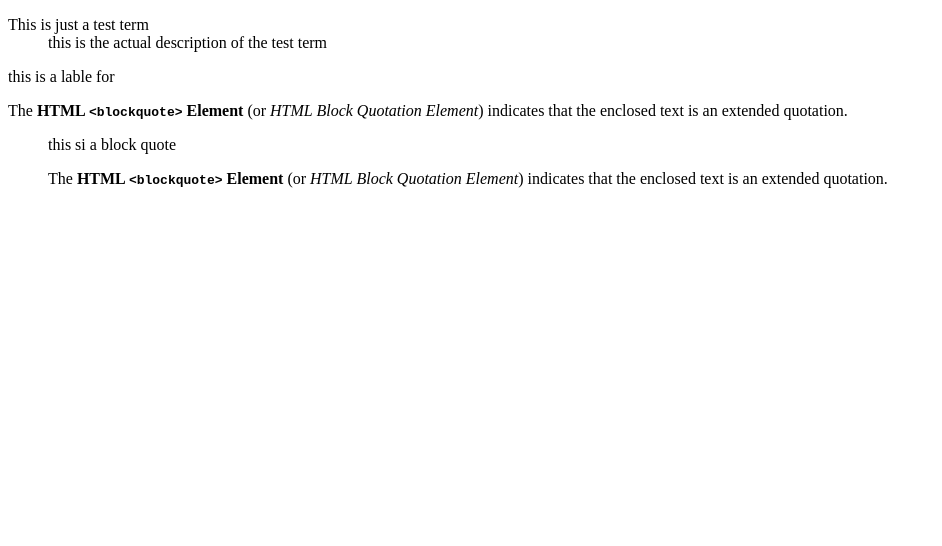
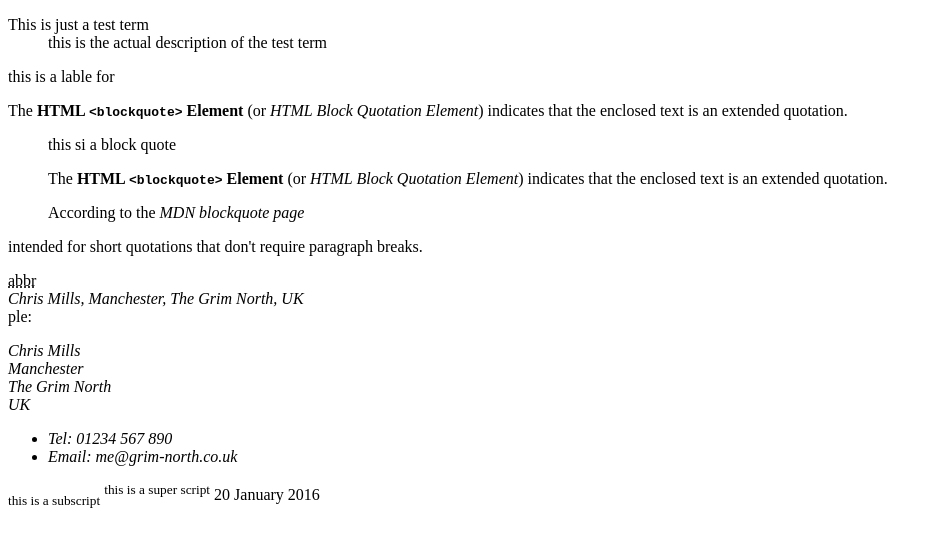
Before and after one commit to abdullahzubair78/html-css, a plain HTML site: page index2.html in a window 1280 px wide. Shown: the whole page, without its empty margins (0-942 px from the left). Drawn offline with Linux system fonts and the light colour scheme.

Commit message:
Completed a module - https://developer.mozilla.org/en-US/docs/Learn/HTML/Introduction_to_HTML/Advanced_text_formatting

```diff
--- a/index2.html
+++ b/index2.html
@@ -28,6 +28,40 @@
     <em>HTML Block Quotation Element</em>) indicates that the enclosed text is
     an extended quotation.
   </p>
+
+  <p>
+    According to the
+    <!-- <a href="/en-US/docs/Web/HTML/Element/blockquote"> -->
+      <cite>MDN blockquote page</cite>
+    <!-- </a> -->
+  </p>
 </blockquote>
+
+<p cite="https://developer.mozilla.org/en-US/docs/Web/HTML/Element/q">intended
+    for short quotations that don't require paragraph breaks.</P>
 </body>
+
+<abbr title="This is an abbrevation">abbr</abbr>
+
+<address>Chris Mills, Manchester, The Grim North, UK</address>
+
+ple:
+
+<address>
+  <p>
+    Chris Mills<br />
+    Manchester<br />
+    The Grim North<br />
+    UK
+  </p>
+
+  <ul>
+    <li>Tel: 01234 567 890</li>
+    <li>Email: me@grim-north.co.uk</li>
+  </ul>
+</address>
+<sub>this is a subscript</sub>
+<!-- subscript will always be on top unless there's anything in between the declarations -->
+<sup>this is a super script</sup>
+<time >20 January 2016</time>
 </html>
```
